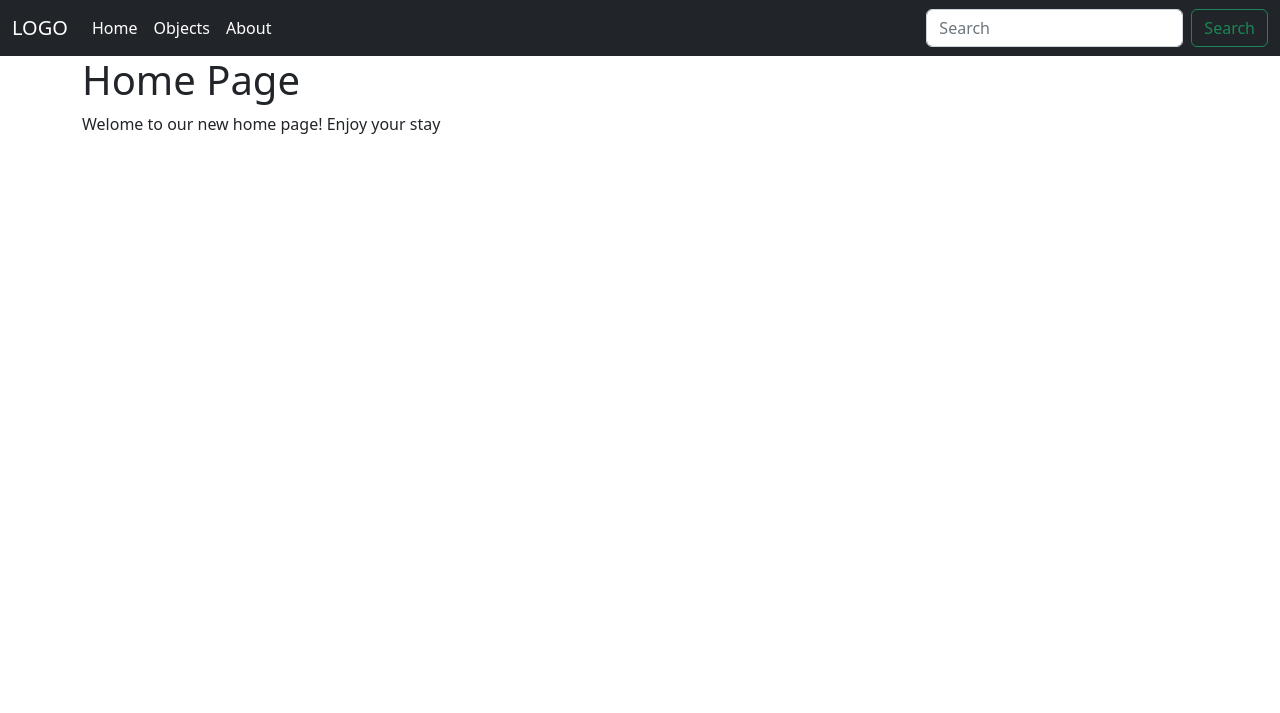
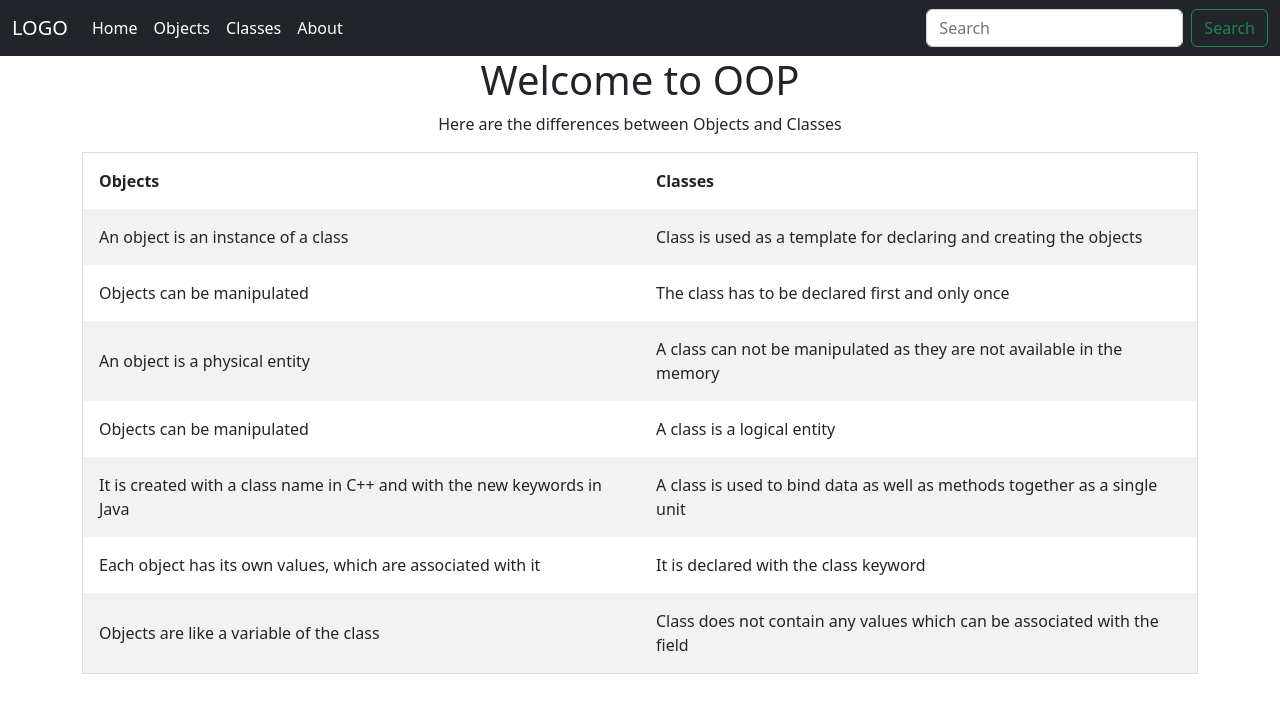
Before and after one commit to timothythomas1/FSDI-111-Assignment-1, a Flask app: page / in a window 1280 px wide. Shown: the top 713 px of the page. Run offline with Flask 2, Linux system fonts and the light colour scheme; some libraries are stand-ins or nearby versions.

Commit message:
Assignment-1 final files added

```diff
--- a/app/routes.py
+++ b/app/routes.py
@@ -23,3 +23,7 @@ def about():
 @app.route("/objects")
 def objects():
     return render_template("objects.html")
+
+@app.route("/classes")
+def classes():
+    return render_template("classes.html")
--- a/app/templates/base.html
+++ b/app/templates/base.html
@@ -4,6 +4,33 @@
     <meta charset="UTF-8">
     <meta http-equiv="X-UA-Compatible" content="IE=edge">
     <meta name="viewport" content="width=device-width, initial-scale=1.0">
+    <style>
+        table {
+          border-collapse: collapse;
+          border-spacing: 0;
+          width: 100%;
+          border: 1px solid #ddd;
+        }
+        th, td {
+          text-align: left;
+          padding: 16px;
+        }
+        th:first-child, td:first-child {
+          text-align: left;
+        }
+        tr:nth-child(even) {
+          background-color: #f2f2f2
+        }
+        .fa-check {
+          color: green;
+        }
+        .fa-remove {
+          color: red;
+        }
+        .top-banner{
+            text-align: center;
+        }
+        </style>
     <!-- CSS only -->
     <link
         href="https://cdn.jsdelivr.net/npm/bootstrap@5.2.1/dist/css/bootstrap.min.css"
@@ -14,6 +41,8 @@
         {% block title %}
         {% endblock title %}
     </title>
+    <script src="https://kit.fontawesome.com/9bed12024e.js" crossorigin="anonymous"></script>
+    <script src="https://cdn.jsdelivr.net/gh/google/code-prettify@master/loader/run_prettify.js"></script>
 </head>
 <body>
     <nav class="navbar navbar-dark navbar-expand-lg bg-dark">
@@ -29,6 +58,9 @@
                     </li>
                     <li class="nav-item">
                         <a class="nav-link active" aria-current="page" href="{{ url_for('objects') }}">Objects</a>
+                    </li>
+                    <li class="nav-item">
+                        <a class="nav-link active" aria-current="page" href="{{ url_for('classes') }}">Classes</a>
                     </li>
                     <li class="nav-item">
                         <a class="nav-link active" aria-current="page" href="{{ url_for('about') }}">About</a>
--- a/app/templates/index.html
+++ b/app/templates/index.html
@@ -1,10 +1,48 @@
 {% extends 'base.html' %}
 
 {% block title %}
-Home
+    Home
 {% endblock title %}
 
 {% block content %}
-    <h1>Home Page</h1>
-    <p>Welome to our new home page! Enjoy your stay</p>
+    <div class="top-banner">
+        <h1>Welcome to OOP</h1>
+        <p>Here are the differences between Objects and Classes</p>
+    </div>
+    <link rel="stylesheet" href="https://cdnjs.cloudflare.com/ajax/libs/font-awesome/4.7.0/css/font-awesome.min.css">
+
+<table>
+  <tr>
+    <th style="width:50%">Objects</th>
+    <th>Classes</th>
+  </tr>
+  <tr>
+    <td>An object is an instance of a class</td>
+    <td>Class is used as a template for declaring and creating the objects </td>
+  </tr>
+  <tr>
+    <td>Objects can be manipulated</td>
+    <td>The class has to be declared first and only once</td>
+  </tr>
+  <tr>
+    <td>An object is a physical entity</td>
+    <td>A class can not be manipulated as they are not available in the memory</td>
+  </tr>
+  <tr>
+    <td>Objects can be manipulated</td>
+    <td>A class is a logical entity</td>
+  </tr>
+  <tr>
+    <td>It is created with a class name in C++ and with the new keywords in Java</td>
+    <td>A class is used to bind data as well as methods together as a single unit</td>
+  </tr>
+  <tr>
+    <td>Each object has its own values, which are associated with it</td>
+    <td>It is declared with the class keyword</td>
+  </tr>
+  <tr>
+    <td>Objects are like a variable of the class</td>
+    <td>Class does not contain any values which can be associated with the field</td>
+  </tr>
+</table>
 {% endblock content %}
```
Also changed, not shown: app/templates/classes.html (added, +39 -0 lines), app/templates/objects.html (+31 -3 lines), README.md, 1 other file.
